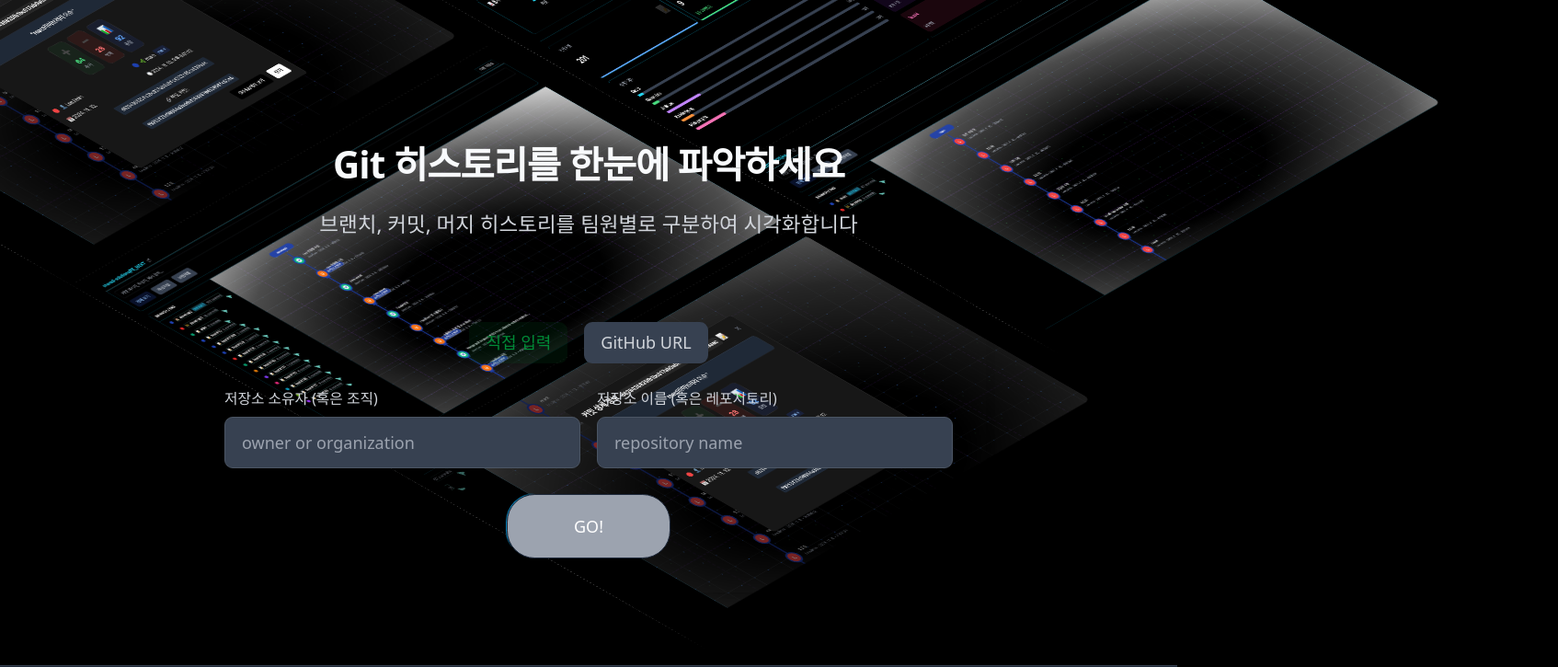
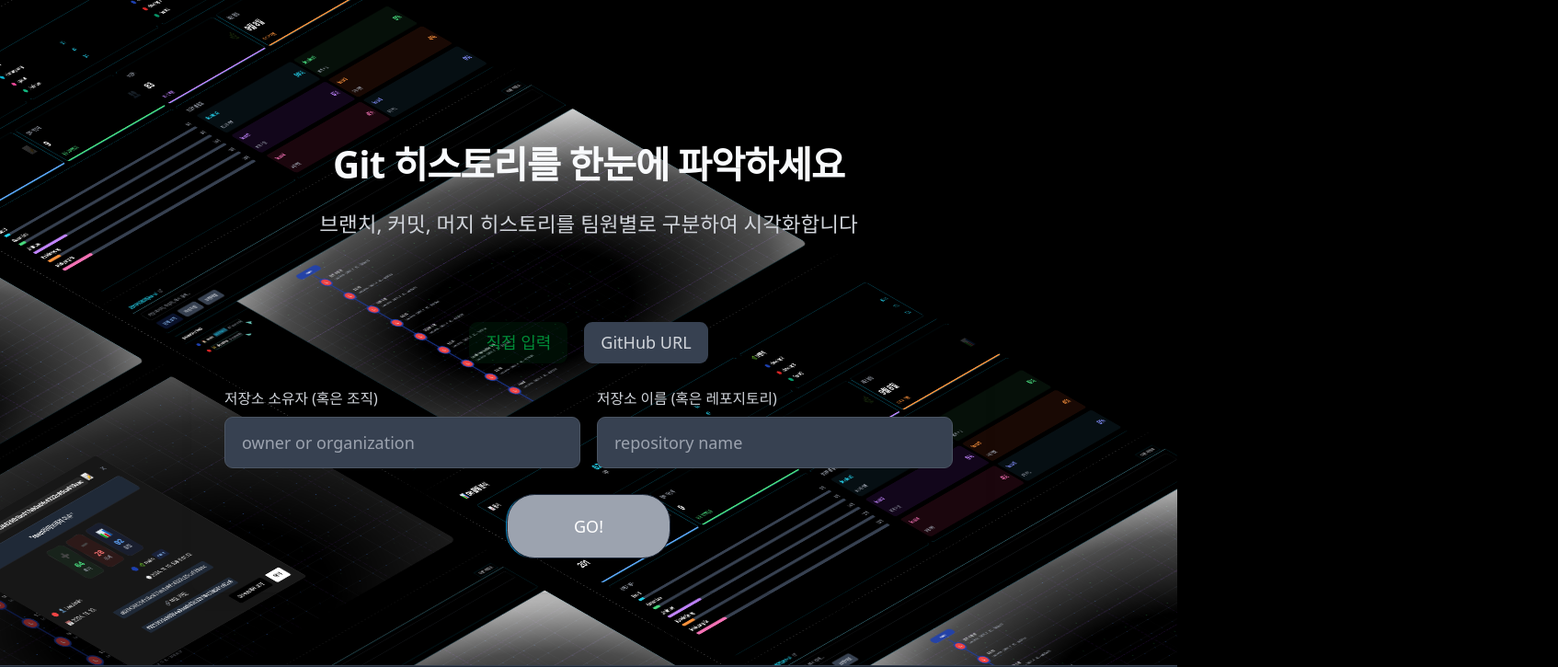
Before and after one commit to 201910825/git-visualizer, a React (Vite) app: page /#/repository in a window 1280 px wide. Shown: the top 725 px of the page at 92% size, 1694 px wide, since content can reach past the window. Built offline with nearby package versions, Linux system fonts and the light colour scheme; no server answers.

Commit message:
해상도 설정

```diff
--- a/src/components/ui/3d-marquee.tsx
+++ b/src/components/ui/3d-marquee.tsx
@@ -18,12 +18,12 @@ export const ThreeDMarquee = ({
   return (
     <div
       className={cn(
-        "mx-auto block h-[100vh] rounded-2xl max-sm:h-100",
+        "mx-auto block rounded-2xl max-sm:h-100",
         className,
       )}
     >
       <div className="flex size-full items-center justify-center">
-        <div className="w-screen shrink-0 scale-50 sm:scale-75 lg:scale-100">
+        <div className="w-screen shrink-0 scale-50 sm:scale-75 lg:scale-100 max-h-[100vh] overflow-hidden">
           <div
             style={{
               transform: "rotateX(55deg) rotateY(0deg) rotateZ(-45deg)",
```
